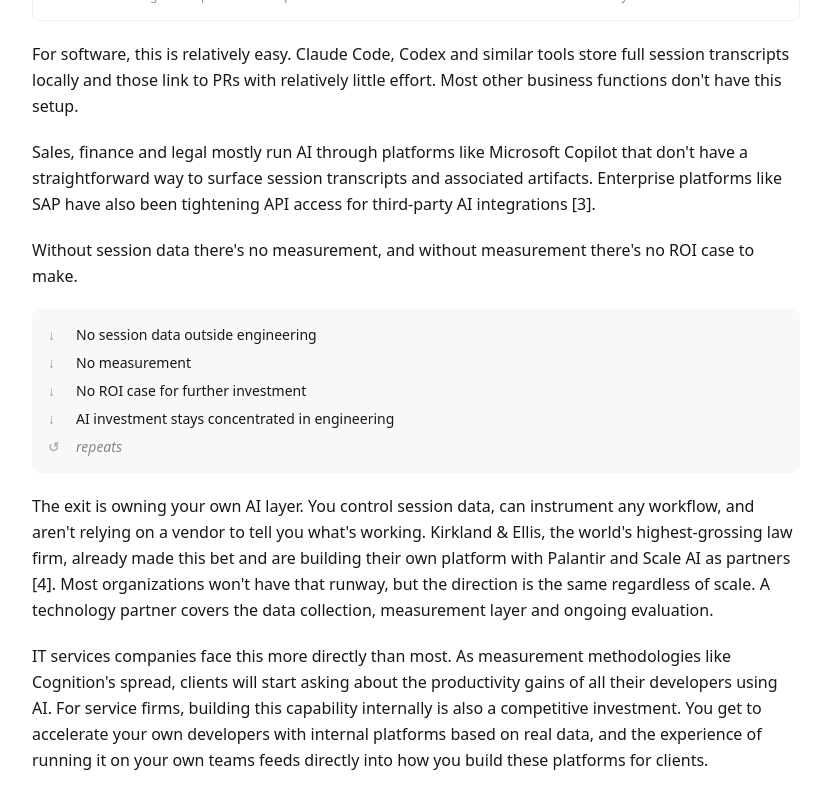
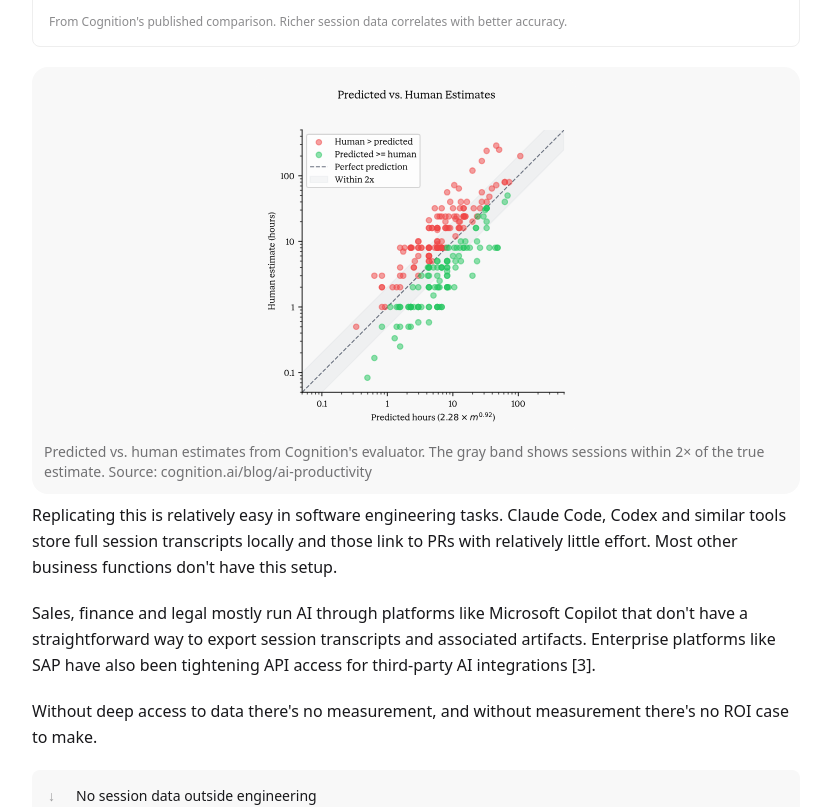
Before and after one commit to Anilturaga/anilturaga.github.io, a SvelteKit app: page /ai-productivity in a window 1280 px wide. Shown: the part 880-1687 px from the top of the page, without its empty margins (224-1055 px from the left). Built offline with nearby package versions, Linux system fonts and the light colour scheme.

Commit message:
adding plot on predictions

```diff
--- a/src/routes/ai-productivity/+page.svelte
+++ b/src/routes/ai-productivity/+page.svelte
@@ -1,8 +1,11 @@
 <script lang="ts">
+	import LazyImage from '$lib/LazyImage.svelte';
+	import predictedVsHuman from '$lib/assets/ai-productivity/predicted-vs-human.svg';
+
 	const post = {
 		title: 'On measuring productivity gains through AI',
 		description:
-			'What the AI productivity measurement problem means for companies that don\'t own their AI layer.',
+			"What the AI productivity measurement problem means for companies that don't own their AI layer.",
 		date: '2026-06-08',
 		author: 'Anil Turaga'
 	};
@@ -33,17 +36,18 @@
 					href="https://cognition.ai/blog/ai-guarantee"
 					target="_blank"
 					class="link">AI Productivity Guarantee</a
-				> [1], a commitment to cover Devin's costs in credits if they can't prove it saved you the
-				equivalent in engineering hours. To back it, an agent retroactively evaluates each completed
-				session using the execution trace, the resulting PR and codebase context to estimate how many
-				hours a human would have needed. That estimate converts to salary-based dollars, and the guarantee is backed
-				up to $10M.
+				> [1]. It's a commitment to cover Devin's costs in credits if they can't prove it saved you
+				the equivalent in engineering hours. They do it with an agent that evaluates each completed
+				session using the transcript, the resulting PR and codebase context to estimate how many
+				hours a human would have needed. That estimate is converted into dollars based on hourly bill
+				rate, and the guarantee is backed up to $10M.
 			</p>
 
 			<p>
 				For any company measuring AI ROI, this is the first automated methodology validated in
 				production [2]. Across 258 sessions from 126 enterprise users, Cognition's estimator hit
-				r²_log of 0.74. Anthropic ran the same exercise on a thousand Jira tickets and got 0.46,
+				r²_log of 0.74. Interesting point is that they only used 25 sessions as a development set
+				for the estimator. Anthropic ran the same exercise on a thousand Jira tickets and got 0.46,
 				working only from ticket titles and descriptions.
 			</p>
 
@@ -85,24 +89,38 @@
 					</div>
 				</div>
 				<div class="text-base-content/50 mt-3 text-xs">
-					Numbers from Cognition's published comparison — richer session data correlates with better
-					accuracy
+					From Cognition's published comparison. Richer session data correlates with better accuracy.
 				</div>
 			</div>
 
+			<figure class="bg-base-200 my-2 rounded-2xl p-3">
+				<LazyImage
+					src={predictedVsHuman}
+					alt="Scatter plot of predicted vs human engineering hour estimates"
+					class="mx-auto w-full max-w-xs rounded-xl"
+				/>
+				<figcaption class="text-base-content/60 mt-2 text-sm">
+					Predicted vs. human estimates from Cognition's evaluator. The gray band shows sessions
+					within 2× of the true estimate. Source: cognition.ai/blog/ai-productivity
+				</figcaption>
+			</figure>
+
 			<p>
-				For software, this is relatively easy. Claude Code, Codex and similar tools store full
-				session transcripts locally and those link to PRs with relatively little effort. Most other
-				business functions don't have this setup.
+				Replicating this is relatively easy in software engineering tasks. Claude Code, Codex and
+				similar tools store full session transcripts locally and those link to PRs with relatively
+				little effort. Most other business functions don't have this setup.
 			</p>
 
 			<p>
 				Sales, finance and legal mostly run AI through platforms like Microsoft Copilot that don't
-				have a straightforward way to surface session transcripts and associated artifacts. Enterprise platforms like SAP have
-				also been tightening API access for third-party AI integrations [3].
+				have a straightforward way to export session transcripts and associated artifacts. Enterprise
+				platforms like SAP have also been tightening API access for third-party AI integrations [3].
 			</p>
 
-			<p>Without session data there's no measurement, and without measurement there's no ROI case to make.</p>
+			<p>
+				Without deep access to data there's no measurement, and without measurement there's no ROI
+				case to make.
+			</p>
 
 			<div class="bg-base-200 rounded-lg p-4">
 				<div class="flex flex-col gap-2 text-sm">
@@ -130,20 +148,20 @@
 			</div>
 
 			<p>
-				The exit is owning your own AI layer. You control session data, can instrument any workflow,
-				and aren't relying on a vendor to tell you what's working. Kirkland & Ellis, the world's
-				highest-grossing law firm, already made this bet and are building their own platform with Palantir
-				and Scale AI as partners [4]. Most organizations won't have that runway, but the direction is
-				the same regardless of scale. A technology partner covers the data collection, measurement
-				layer and ongoing evaluation.
+				The exit is owning the AI layer. Kirkland & Ellis, the world's highest-grossing law firm, is
+				going to spend $500M to build their own AI platform by partnering with Palantir and Scale AI
+				[4]. Most organizations won't have that runway, but the direction is the same regardless of
+				scale. A technology partner with deep expertise can help with the entire lifecycle of
+				platform building and AIOps.
 			</p>
 
 			<p>
-				IT services companies face this more directly than most. As measurement methodologies like
-				Cognition's spread, clients will start asking about the productivity gains of all their
+				IT services companies face this more directly than others. As measurement methodologies like
+				Cognition's spread, clients will start asking about the productivity gains of their
 				developers using AI. For service firms, building this capability internally is also a
-				competitive investment. You get to accelerate your own developers with internal platforms based on real data, and the experience of running it on your own teams feeds directly into how you
-				build these platforms for clients.
+				competitive investment. You get to accelerate your own developers with internal platforms
+				based on real data, and the experience of running it on your own teams feeds directly into
+				how you build these platforms for clients.
 			</p>
 
 			<div class="divider mt-8"></div>
```
Also changed, not shown: src/lib/assets/ai-productivity/predicted-vs-human.svg (added).
